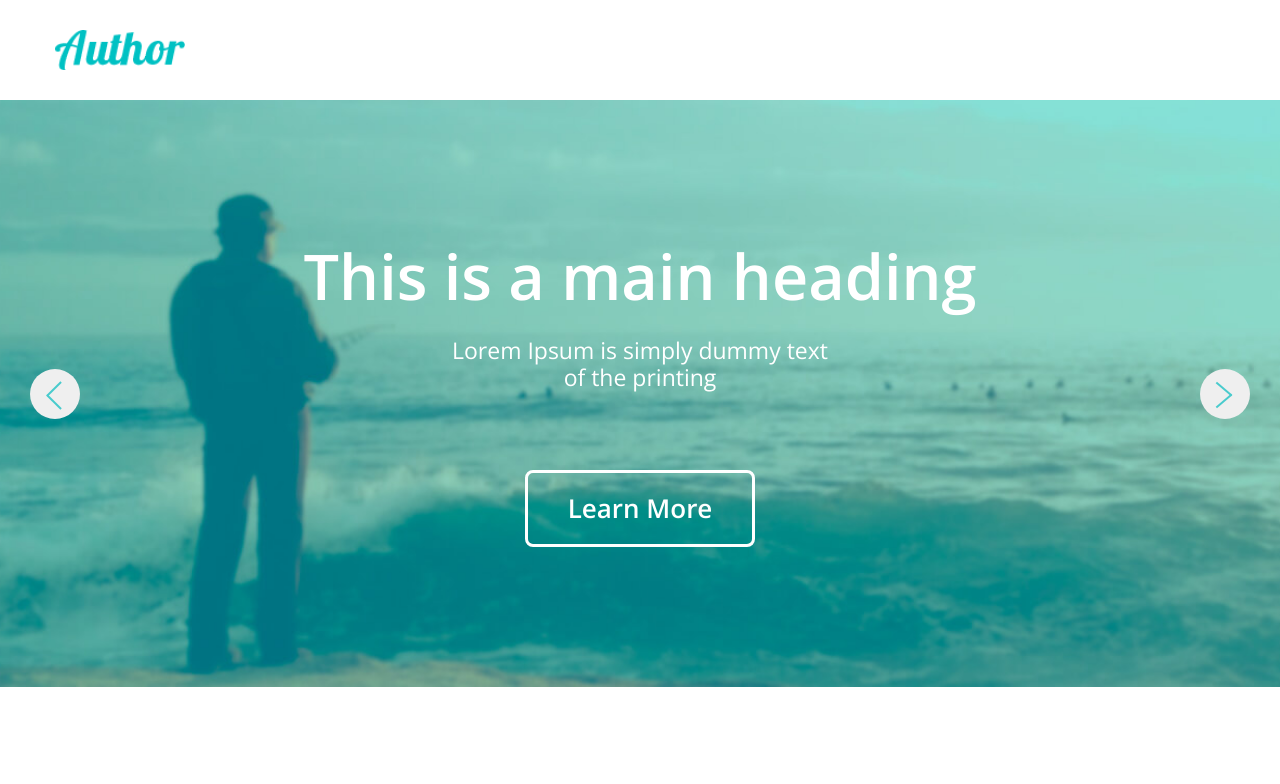
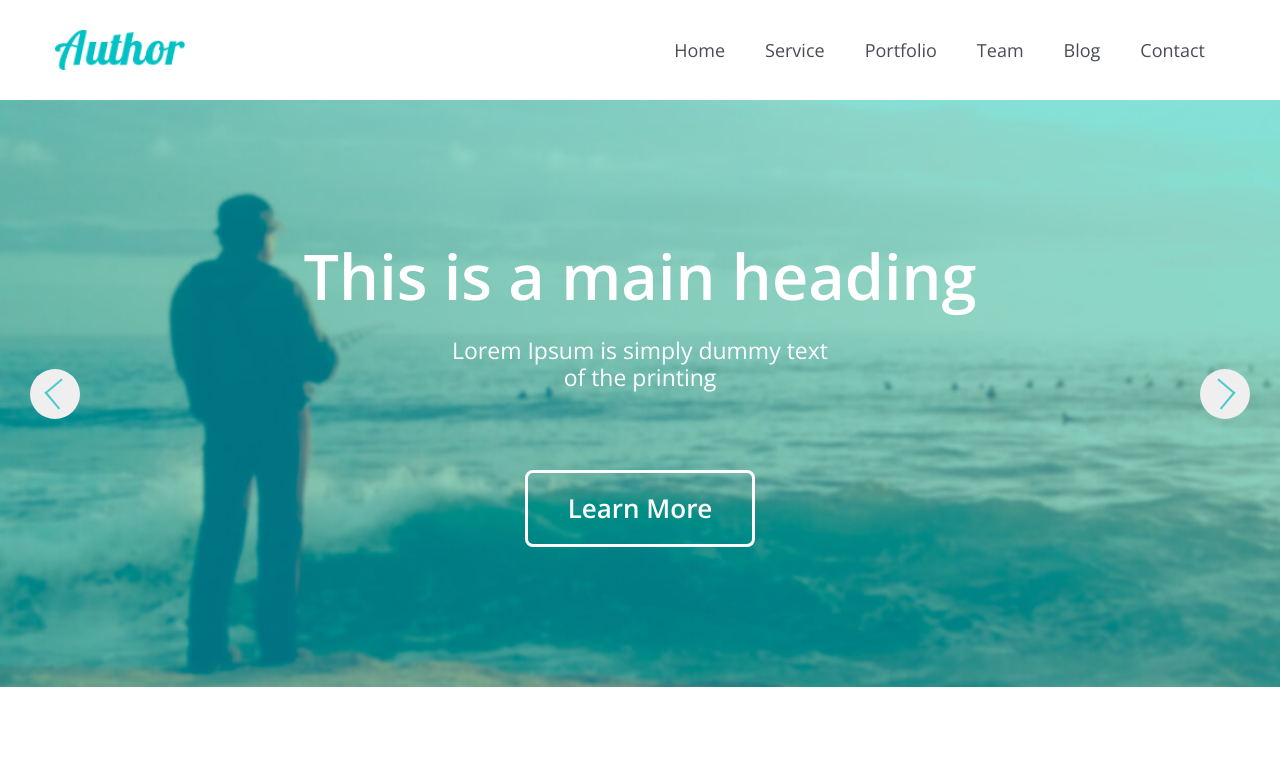
Before and after one commit to kateryna-shepilova/agency-website, a website: page src/index.html in a window 1280 px wide. Shown: the top 784 px of the page. Drawn offline with nearby package versions, Linux system fonts and the light colour scheme.

Commit message:
modified

```diff
--- a/src/index.html
+++ b/src/index.html
@@ -20,7 +20,7 @@
 			<header class="header">
 				<div class="container">
 					<div class="header__body">
-						<a href="#" class="header__logo">
+						<a href="index.html" class="header__logo">
 							<img src="img/logo.png" alt="logo">
 						</a>
 						<div class="header__burger">
--- a/src/scss/banner.scss
+++ b/src/scss/banner.scss
@@ -73,22 +73,14 @@
 	&::before {
 		content: "";
 		position: absolute;
-		top: 19px;
-		left: 14px;
 		width: 20px;
-		height: 2px;
-		background-color: #49cbcd;
-		transform: rotate(-45deg);
-	}
-	&::after {
-		content: "";
-		position: absolute;
-		top: 32px;
-		left: 14px;
-		width: 20px;
-		height: 2px;
-		background-color: #49cbcd;
-		transform: rotate(45deg);
+		height: 20px;
+		top: 50%;
+		left: 60%;
+		background-color: transparent;
+		border-left: 2px solid #49cbcd;
+		border-bottom: 2px solid #49cbcd;
+		transform: translate(-50%, -50%) rotate(50deg);
 	}
 }
 
@@ -107,34 +99,34 @@
 	&::before {
 		content: "";
 		position: absolute;
-		top: 19px;
-		left: 14px;
 		width: 20px;
-		height: 2px;
-		background-color: #49cbcd;
-		transform: rotate(220deg);
-	}
-	&::after {
-		content: "";
-		position: absolute;
-		top: 31px;
-		left: 14px;
-		width: 20px;
-		height: 2px;
-		background-color: #49cbcd;
-		transform: rotate(-220deg);
+		height: 20px;
+		top: 50%;
+		left: 40%;
+		background-color: transparent;
+		border-right: 2px solid #49cbcd;
+		border-bottom: 2px solid #49cbcd;
+		transform: translate(-50%, -50%) rotate(-50deg);
 	}
 }
 .banner .slick-next.slick-arrow {
 	display: none;
+	opacity: 0;
+	visibility: hidden;
 	@media (min-width: 768px) {
 		display: block;
+		opacity: 1;
+		visibility: visible;
 	}
 }
 
 .banner .slick-prev.slick-arrow {
 	display: none;
+	opacity: 0;
+	visibility: hidden;
 	@media (min-width: 768px) {
 		display: block;
+		opacity: 1;
+		visibility: visible;
 	}
 }
--- a/src/scss/header.scss
+++ b/src/scss/header.scss
@@ -105,8 +105,22 @@ body.lock {
 		transition: all 0.3s ease 0s;
 		overflow: auto;
 		z-index: 1;
+		@media (min-width: 768px) {
+			position: static;
+			top: 0;
+			left: 0;
+			width: auto;
+			height: auto;
+			background-color: transparent;
+			padding: 0px;
+			overflow: visible;
+			z-index: 3;
+		}
 		&.active {
 			top: 0;
+			@media (min-width: 768px) {
+				top: -100%;
+			}
 		}
 	}
 	&__body {
@@ -138,11 +152,16 @@ body.lock {
 		padding: 0;
 		position: relative;
 		z-index: 2;
+		padding-left: 20px;
 		@media (min-width: 768px) {
 			display: flex;
+			padding-left: 0;
 		}
 		li {
 			margin: 0px 0px 20px 0px;
+			@media (min-width: 768px) {
+				margin: 0px 0px 0px 0px;
+			}
 		}
 	}
 }
```
Also changed, not shown: build/css/styles.css, build/img/Shape 2.png (added), build/index.html, src/css/styles.css, src/img/Shape 2.png (added).
